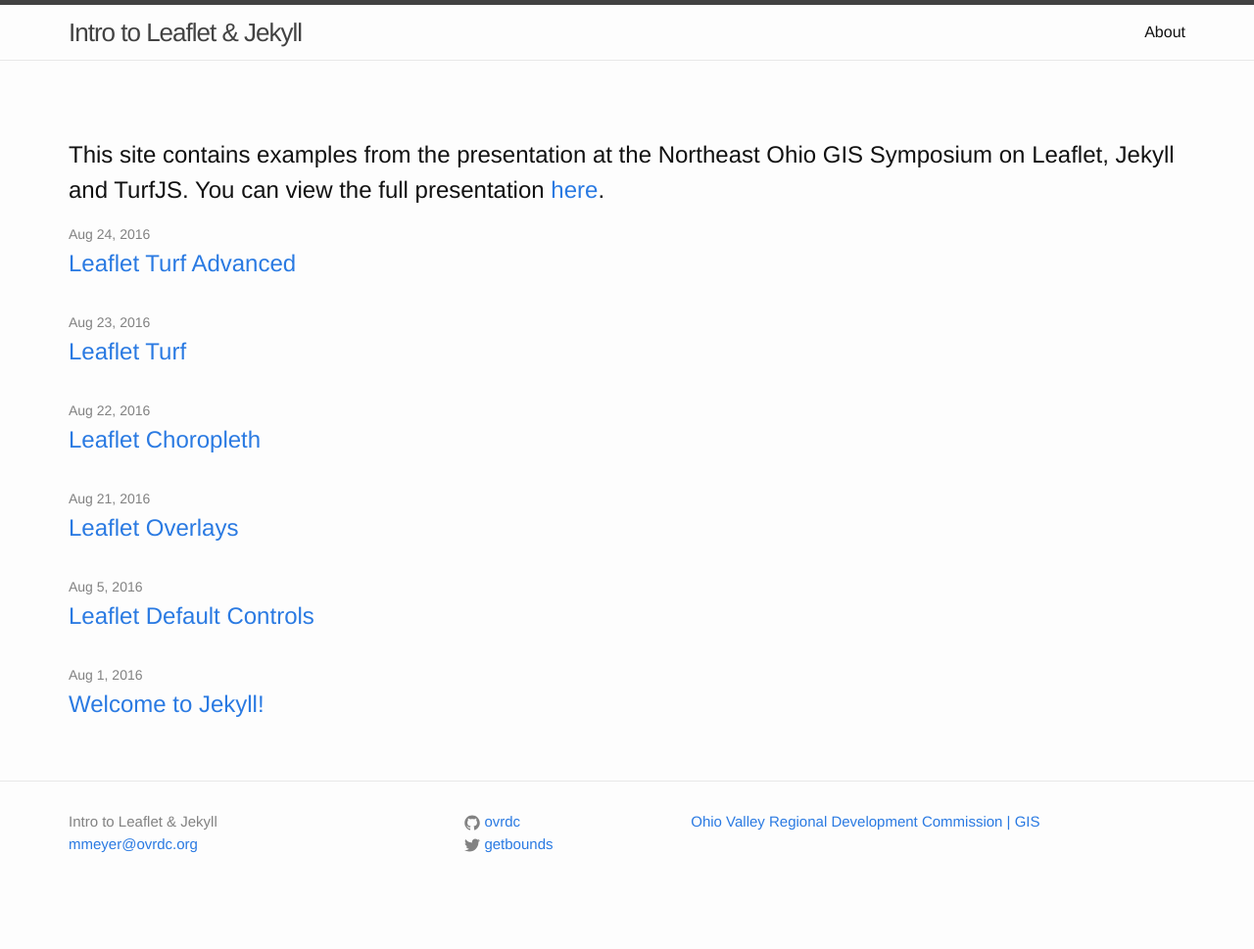
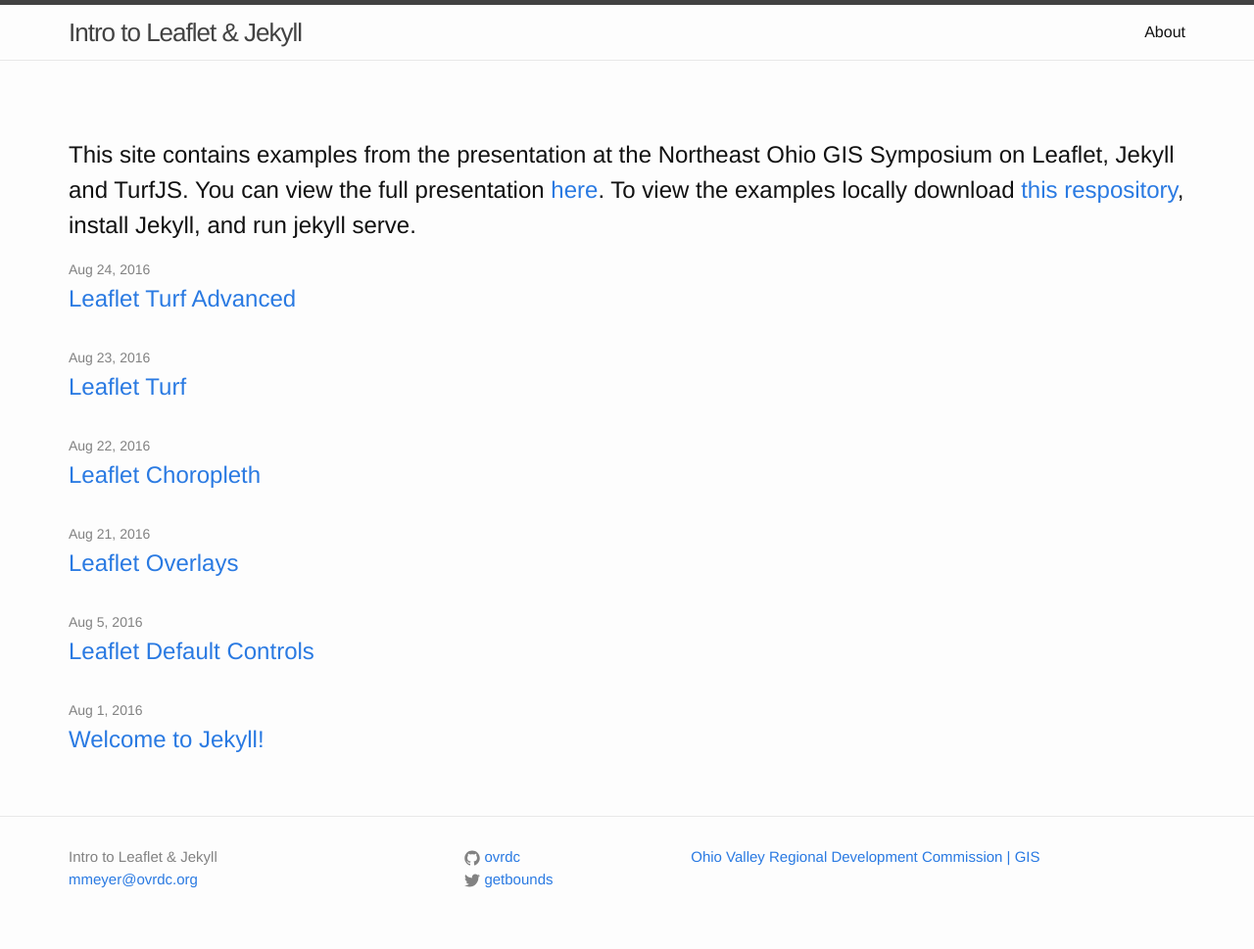
Before and after one commit to ovrdc/neohio-gis-2016-leaflet-jekyll-turf, a Jekyll site: the page built from index.html, in a window 1280 px wide. Shown: the whole page at 98% size. Built offline with Jekyll 4.4.1, drawn with Linux system fonts in a browser that asks for light colours; before the commit the page ends 933 px from its top, so only the background shows below that.

Commit message:
Update index.html

```diff
--- a/index.html
+++ b/index.html
@@ -4,7 +4,7 @@
 
 <div class="home">
   <br /><br />
-  <h2>This site contains examples from the presentation at the Northeast Ohio GIS Symposium on Leaflet, Jekyll and TurfJS. You can view the full presentation <a href="https://getbounds.com/slides/neohio-gis-2016-leaflet-jekyll-turfjs/" target="ext">here</a>.</h2>
+  <h2>This site contains examples from the presentation at the Northeast Ohio GIS Symposium on Leaflet, Jekyll and TurfJS. You can view the full presentation <a href="https://getbounds.com/slides/neohio-gis-2016-leaflet-jekyll-turfjs/" target="ext">here</a>. To view the examples locally download <a href="https://github.com/ovrdc/neohio-gis-2016-leaflet-jekyll-turf">this respository</a>, install Jekyll, and run jekyll serve.</h2>
 
   <ul class="post-list">
     {% for post in site.posts %}
```
